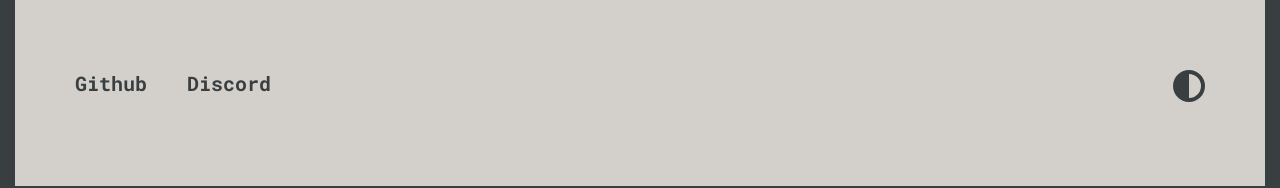
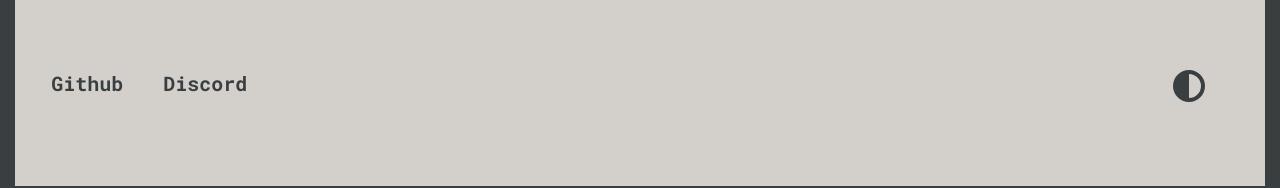
Before and after one commit to ParalaxDev/physics-portfolio, a Vue app: page / in a window 1280 px wide. Shown: the part 601-789 px from the top of the page. Built offline with nearby package versions, Linux system fonts and the light colour scheme.

Commit message:
small changes

```diff
--- a/src/App.vue
+++ b/src/App.vue
@@ -142,7 +142,7 @@ body {
 }
 
 .navbar ul{
-    padding: 0px 75px;
+    padding: 0px 4%;
     flex-grow: 1;
 }
 
--- a/src/components/Header.vue
+++ b/src/components/Header.vue
@@ -68,7 +68,7 @@ export default {
                     background: 'transparent',
                     wireframes: false,
                     // showCollisions: true,
-                    showBounds: true,
+                    // showBounds: true,
                     showSleeping: false,
                 }
             });
@@ -85,7 +85,7 @@ export default {
             // console.log(bounding.width)
 
 
-            var ground = Bodies.rectangle((window.innerWidth * 0.65) / 2  + (window.innerWidth * 0.032), window.innerHeight * 0.75, window.innerWidth * 0.65, 20, { isStatic: true, render: { visible: false } });
+            var ground = Bodies.rectangle((window.innerWidth * 0.65) / 2  + (window.innerWidth * 0.03), window.innerHeight * 0.75, window.innerWidth * 0.65, 20, { isStatic: true, render: { visible: false } });
             this.groundID = ground.id
             // console.log(ground.id)
 
```
